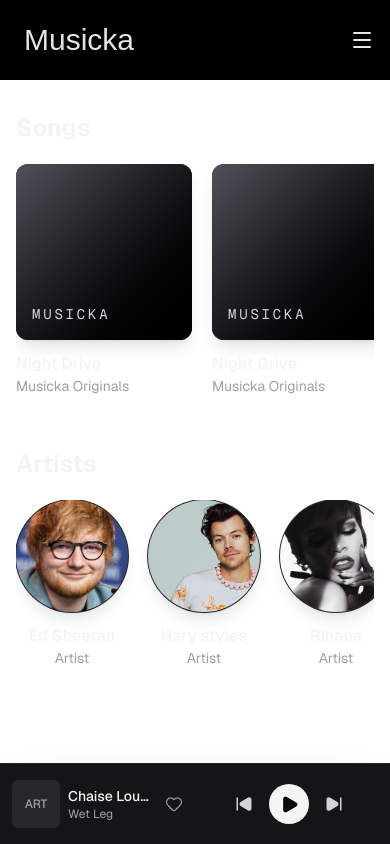
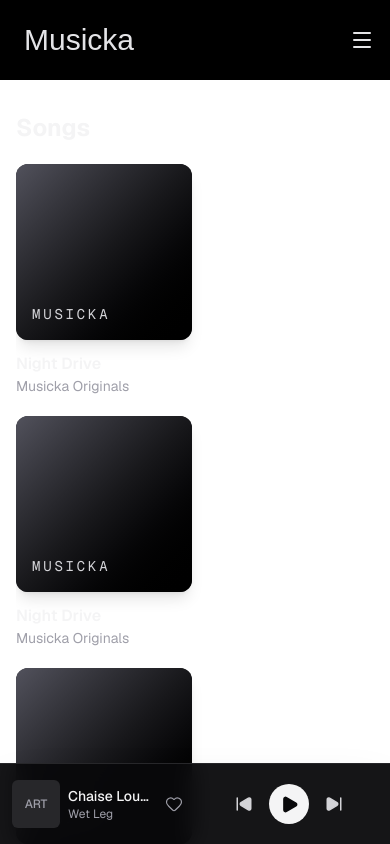
Before and after one commit to Tomi-9/Musicka, a Next.js app: page / in a window 390 px wide. Shown: the top 844 px of the page. Built offline with nearby package versions, Linux system fonts and the light colour scheme.

Commit message:
Refine artist cards and mobile shelves

```diff
--- a/app/page.tsx
+++ b/app/page.tsx
@@ -12,8 +12,8 @@ export default function Home() {
           <h1 id="songs-heading" className="mb-5 text-2xl font-bold text-zinc-100 sm:text-3xl">
             Songs
           </h1>
-          <div className="w-full overflow-x-auto pb-3">
-            <div className="flex min-w-max gap-5">
+          <div className="w-full overflow-hidden pb-3">
+            <div className="flex flex-wrap gap-5">
               <AlbumCard />
               <AlbumCard />
               <AlbumCard />
@@ -25,8 +25,8 @@ export default function Home() {
           <h2 id="artists-heading" className="mb-5 text-2xl font-bold text-zinc-100 sm:text-3xl">
             Artists
           </h2>
-          <div className="w-full overflow-x-auto pb-3">
-            <div className="flex min-w-max gap-5">
+          <div className="w-full overflow-hidden pb-3">
+            <div className="flex flex-wrap gap-5">
               {musicans.map((musican) => (
                 <ArtistCard key={musican.id} name={musican.name} imageUrl={musican.image_url} />
               ))}
--- a/components/ui/artistcard.tsx
+++ b/components/ui/artistcard.tsx
@@ -18,7 +18,6 @@ export function ArtistCard({ name, imageUrl }: ArtistCardProps) {
         />
       </div>
       <h3 className="mt-3 w-full truncate font-semibold text-zinc-100">{name}</h3>
-      <p className="text-sm text-zinc-400">Artist</p>
     </article>
   );
 }
```
